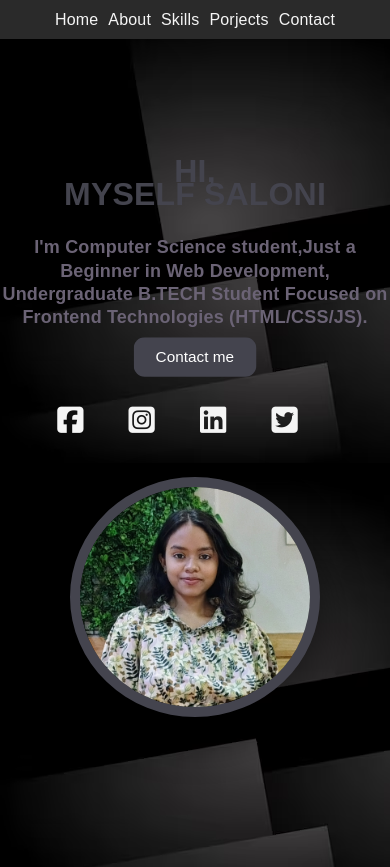
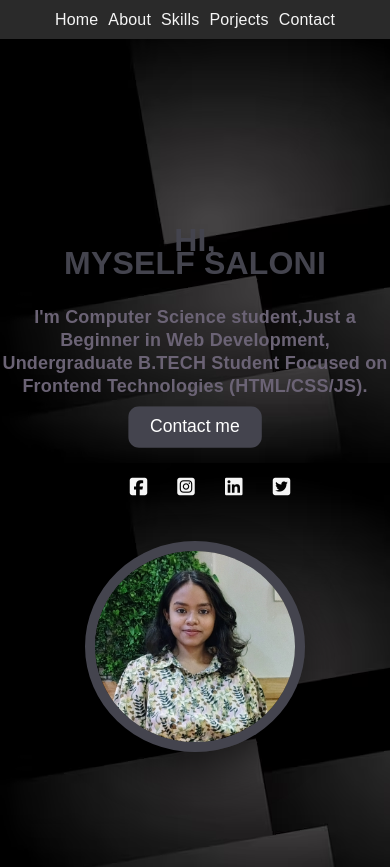
Before and after one commit to saloni16527/portfolio-website, a React (Vite) app: page / in a window 390 px wide. Shown: the top 867 px of the page. Built offline with nearby package versions, Linux system fonts and the light colour scheme.

Commit message:
module.css

```diff
--- a/src/components/HomePage.jsx
+++ b/src/components/HomePage.jsx
@@ -1,20 +1,21 @@
 import "./style.css"
 import Navbar from "./Navbar";
 import me from "../assets/me.jpg";
+import styles from "./homepage.module.css"
 
 function HomePage () {
     return <>
-    <main id="home">
-    <main className="main">
-     <div class="split-text-container">
-    <span class="text-part left">Hi,</span>
-    <span class="text-part right">Myself SALONI</span>
+    <main className={styles.home} id="home">
+    <main className={styles['main']}>
+     <div className={styles['split-text-container']}>
+    <span className= {`${styles['text-part']} ${styles['left']}`}>Hi,</span>
+    <span className={`${styles['text-part']}  ${styles['right']}`}>Myself SALONI</span>
     </div>
 
-    <div className="me">
+    <div className={styles['me']}>
     <h3>I'm Computer Science student,Just a Beginner in Web Development,
         Undergraduate B.TECH Student Focused on Frontend Technologies (HTML/CSS/JS).</h3>
-   <button class="btn btn-pulse">Contact me</button>
+   <button className={`${styles['btn']}  ${styles['btn-pulse']}`}>Contact me</button>
    </div>
     <p>
     <a href="#" className="icon"><i id="face" class="fa-brands fa-square-facebook"></i></a>
@@ -23,7 +24,7 @@ function HomePage () {
     <a href="#" className="icon"><i id="tw" class="fa-brands fa-square-twitter"></i></a>
     </p>
     </main>
-    <img src={me} id="pic"/>
+    <img src={me} className={styles['pic']}/>
     </main>
     </>
 }
--- a/src/components/Navbar.jsx
+++ b/src/components/Navbar.jsx
@@ -1,8 +1,9 @@
 import "./style.css"
+import styles from "./navbar.module.css";
 
 function Navbar(){
     return <>
-    <div id="navbar">
+    <div className ={styles['navbar']}>
     <a href="#home">Home</a>
     <a href="#aboutme">About </a>
     <a href="#skill">Skills</a>
--- /dev/null
+++ b/src/components/homepage.module.css
@@ -0,0 +1,224 @@
+.home{
+    display: flex;
+    padding-top: 30px;
+}
+.main{
+    /*max-width:750px;
+    width:100%;*/
+    height: 400px;
+    padding-top: 10rem;
+    margin-left: 100px;
+}
+h1{
+    color:#44444E;
+    font-size: 80px;
+}
+.split-text-container {
+    display: flex;
+    font-size: 4rem;
+    font-weight: bold;
+    text-transform: uppercase;
+    color: #44444E;
+    overflow: hidden;
+    height: 70px;
+    align-items: center;
+}
+
+.text-part {
+    display: inline-block;
+    position: relative;
+    transform: translateX(0);
+    animation-duration: 2s;
+    animation-timing-function: ease-out;
+    animation-fill-mode: forwards;
+}
+
+.text-part.left {
+    transform: translateX(-200%);
+    animation-name: slide-in-left;
+}
+
+.text-part.right {
+    transform: translateX(200%);
+    animation-name: slide-in-right;
+}
+
+@keyframes slide-in-left {
+    0% {
+        transform: translateX(-200%);
+    }
+    100% {
+        transform: translateX(0);
+    }
+}
+
+@keyframes slide-in-right {
+    0% {
+        transform: translateX(200%);
+    }
+    100% {
+        transform: translateX(0);
+    }
+}
+
+.me{
+    max-width:600px;
+    width:100%;
+    margin-top: 30px;
+
+}
+h3{
+    font-size: 26px;
+}
+/*BUTTON*/
+.btn {
+  padding: 10px 20px;
+  margin: 10px;
+  border: none;
+  cursor: pointer;
+  font-size: 16px;
+  transition: all 0.3s ease;
+  border-radius: 10px;
+}
+
+/* 1. Pulse Animation */
+.btn-pulse {
+  background-color: #44444E;
+  color: white;
+  animation: pulse 1.5s infinite;
+}
+@keyframes pulse{
+  0% {
+    transform: scale(1);
+  }
+  50% {
+    transform: scale(1.1);
+  }
+  100% {
+    transform: scale(1);
+  }
+}
+/*LOGO*/
+p{
+    margin-top:20px;
+}
+.icon{
+    margin-left: 5px;
+}
+#face{
+ font-size:30px;
+ margin-right: 40px;
+}
+#in{
+ font-size:30px;
+ margin-right: 40px;
+}
+#li{
+ font-size:30px;
+ margin-right: 40px;
+}
+#tw{
+ font-size:30px;
+ margin-right: 40px;
+}
+/* IMAGE */
+.pic {
+    width: 350px;
+    border-radius: 50%;
+    box-shadow: 0 20px 40px rgba(0,0,0,0.5);
+    animation: float 4s ease-in-out infinite;
+    border: 10px solid #44444E;
+    cursor: pointer;
+}
+.pic:hover{
+    transform:scale(1.1);
+}
+img{
+    margin-left: 150px;
+    margin-top: 150px;
+}
+
+@media screen and (max-width: 1024px) {
+
+    .home{
+        display:flex;
+        flex-direction:column;
+        align-items:center;
+        text-align:center;
+    }
+
+    /*.main{
+        width:90%;
+        margin-left:0;
+        padding-top:8rem;
+    }*/
+
+    .me{
+        width:100%;
+    }
+
+    .pic{
+        width:300px;
+        margin:50px;
+    }
+}
+
+
+@media screen and (max-width: 480px){
+
+    .split-text-container{
+        font-size:2rem;
+    }
+
+    .pic{
+        width:250px;
+    }
+}
+
+@media screen and (max-width: 768px) {
+
+    h3{
+        font-size:18px;
+    }
+
+    .split-text-container{
+        flex-direction:column;
+        font-size:2rem;
+        height:auto;
+    }
+
+    .main{
+        text-align:center;
+    }
+
+    .me{
+        width:100%;
+    }
+
+    .pic{
+        width:220px;
+        margin:auto;
+    }
+}
+
+@media screen and (max-width: 1300px) {
+
+    .home{
+        display:inline-block;
+        align-items:center;
+        text-align:center;
+    }
+
+    .main{
+        margin-left:0;
+    }
+
+    .me{
+        width:100%;
+    }
+
+    .pic{
+        /*width:350px;*/
+        margin:40px;
+    }
+}
--- /dev/null
+++ b/src/components/navbar.module.css
@@ -0,0 +1,33 @@
+.navbar{
+    position:sticky;
+    top:0;
+    left:0;
+    width:100%;
+    display:flex;
+    flex-wrap:wrap;
+    gap:20px;
+    padding:8px;
+    z-index:1000;
+    background-color: #2a2a2a;
+}
+a{
+    text-decoration: none;
+    color:whitesmoke;
+    margin-left: 30px;
+    font-size: 20px;
+}
+
+@media screen and (max-width: 768px) {
+
+    .navbar{
+        display:flex;
+        justify-content:center;
+        flex-wrap:wrap;
+        gap:10px;
+    }
+
+    .navbar a{
+        font-size:16px;
+        margin-left:0;
+    }
+}
--- a/src/components/style.css
+++ b/src/components/style.css
@@ -13,7 +13,7 @@ body{
     width:100%;
 }
 /*NAVBAR*/
-#navbar{
+/*#navbar{
     position:fixed;
     top:0;
     left:0;
@@ -30,15 +30,15 @@ a{
     color:whitesmoke;
     margin-left: 30px;
     font-size: 20px;
-}
+}*/
 /*MAIN*/
 main{
     display: inline-block;
 }
-.main{
+/*.main{
     /*max-width:750px;
     width:100%;*/
-    height: 400px;
+   /* height: 400px;
     padding-top: 10rem;
     margin-left: 100px;
 }
@@ -104,7 +104,7 @@ h3{
     font-size: 26px;
 }
 /*BUTTON*/
-.btn {
+/*.btn {
   padding: 10px 20px;
   margin: 10px;
   border: none;
@@ -115,7 +115,7 @@ h3{
 }
 
 /* 1. Pulse Animation */
-.btn-pulse {
+/*.btn-pulse {
   background-color: #44444E;
   color: white;
   animation: pulse 1.5s infinite;
@@ -132,7 +132,7 @@ h3{
   }
 }
 /*LOGO*/
-p{
+/*p{
     margin-top:20px;
 }
 .icon{
@@ -155,7 +155,7 @@ p{
  margin-right: 40px;
 }
 /* IMAGE */
-#pic {
+/*#pic {
     width: 350px;
     border-radius: 50%;
     box-shadow: 0 20px 40px rgba(0,0,0,0.5);
@@ -169,7 +169,7 @@ p{
 img{
     margin-left: 150px;
     margin-top: 150px;
-}
+}*/
 /*ABOUT*/
 #aboutme{
     font-size: 50px;
@@ -478,7 +478,7 @@ input{
 ========================== */
 @media screen and (max-width: 1024px) {
 
-    .home{
+    #home{
         display:flex;
         flex-direction:column;
         align-items:center;
@@ -495,7 +495,7 @@ input{
         width:100%;
     }
 
-    #pic{
+    .pic{
         width:300px;
         margin:50px;
     }
@@ -603,7 +603,7 @@ input{
         width:100%;
     }
 
-    #pic{
+    .pic{
         width:220px;
         margin:auto;
     }
@@ -680,7 +680,7 @@ input{
         font-size:2rem;
     }
 
-    #pic{
+    .pic{
         width:250px;
     }
 
@@ -840,7 +840,7 @@ input{
         width:100%;
     }
 
-    #pic{
+    .pic{
         /*width:350px;*/
         margin:40px;
     }
```
